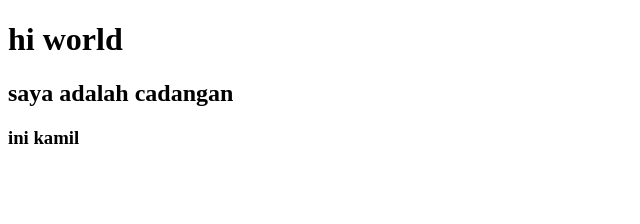
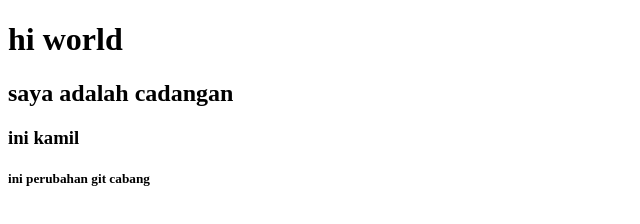
Before and after one commit to siangmalamkoding/example, a plain HTML site: page index.html in a window 1280 px wide. Shown: the whole page, without its empty margins (0-640 px from the left). Drawn offline with Linux system fonts and the light colour scheme.

Commit message:
penambahan tag h5

```diff
--- a/index.html
+++ b/index.html
@@ -9,5 +9,6 @@
     <h1>hi world</h1>
     <h2>saya adalah cadangan</h2>
     <h3>ini kamil</h3>
+    <h5>ini perubahan git cabang</h5>
 </body>
 </html>
```
